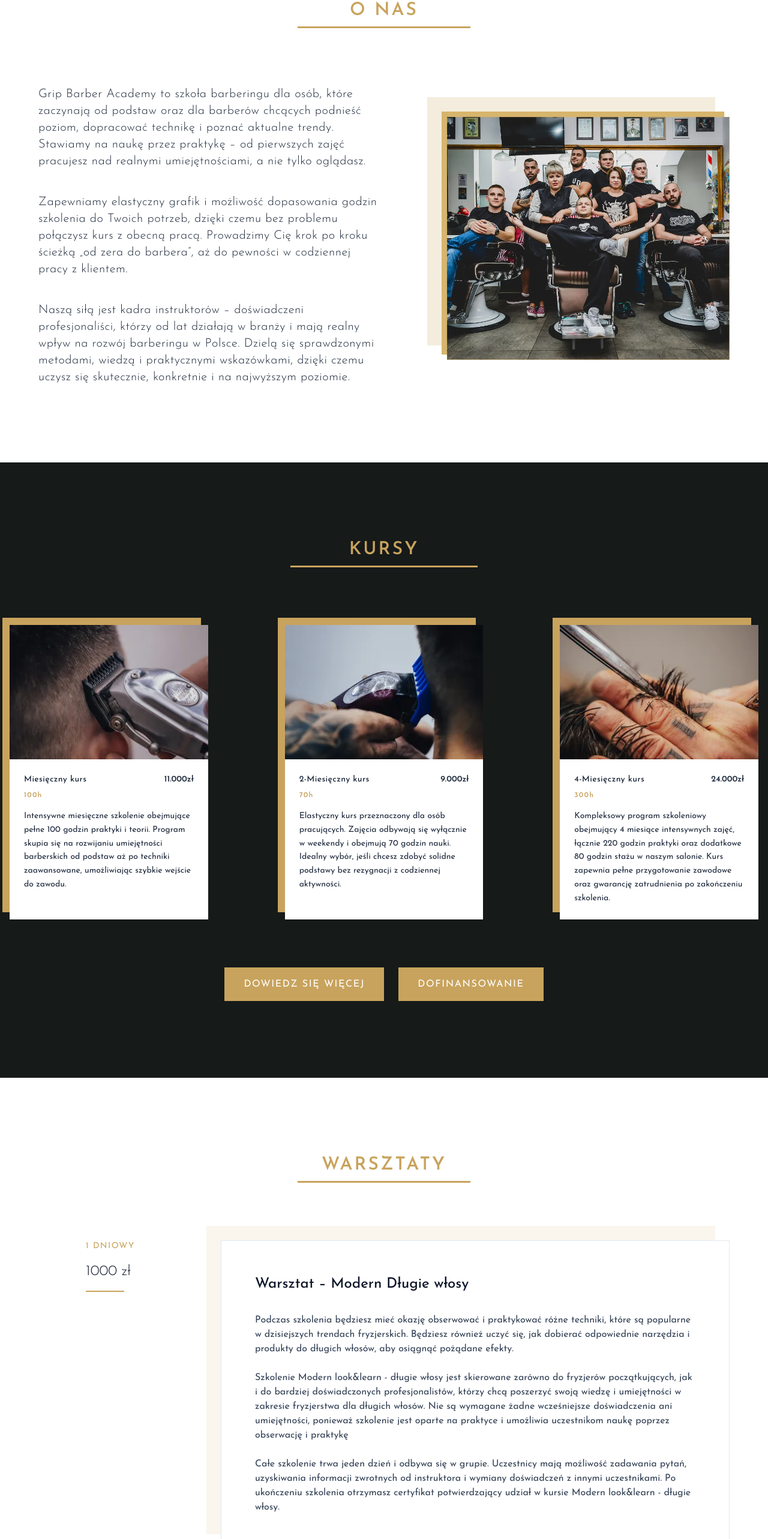
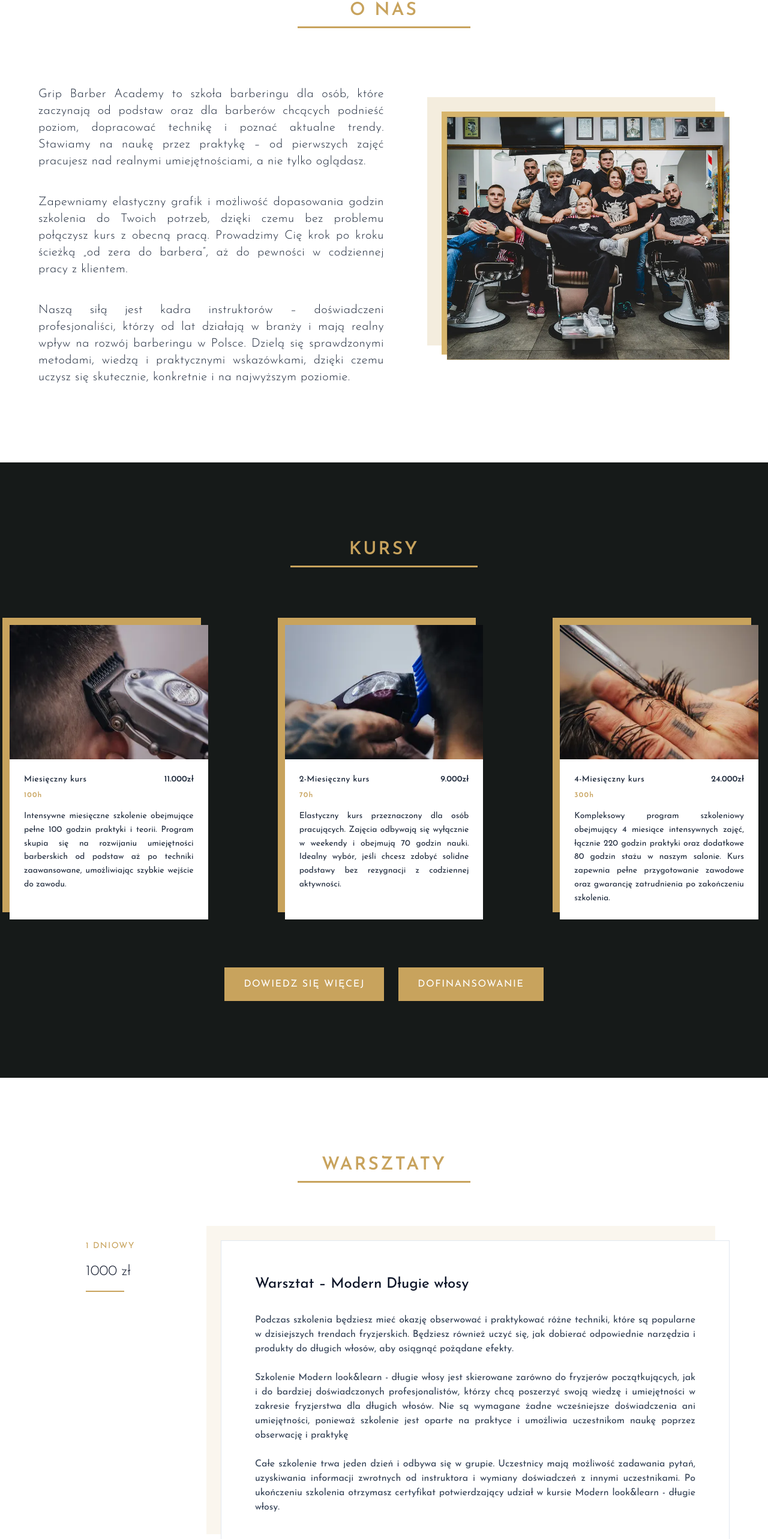
Before and after one commit to dawidzabrzenski/gripbarber2026, a React (Vite) app: page / in a window 1280 px wide. Shown: the part 928-3494 px from the top of the page at 60% size. Built offline with nearby package versions, Linux system fonts and the light colour scheme.

Commit message:
Text justify

```diff
--- a/src/sections/About.jsx
+++ b/src/sections/About.jsx
@@ -7,7 +7,7 @@ export default function About() {
         <SectionHeader title="O nas" />
 
         <div className="grid gap-24 items-center lg:grid-cols-[1.2fr_1fr]">
-          <div className="space-y-10 text-base sm:text-xl leading-relaxed tracking-wide font-light">
+          <div className="space-y-10 text-base sm:text-xl leading-relaxed tracking-wide font-light text-justify">
             <p>
               Grip Barber Academy to szkoła barberingu dla osób, które zaczynają
               od podstaw oraz dla barberów chcących podnieść poziom, dopracować
--- a/src/sections/Courses.jsx
+++ b/src/sections/Courses.jsx
@@ -58,7 +58,7 @@ export default function Courses() {
                     {course.hours}
                   </span>
 
-                  <p className="text-sm leading-relaxed flex-1">
+                  <p className="text-sm leading-relaxed flex-1 text-justify">
                     {course.description}
                   </p>
                 </div>
--- a/src/sections/Team.jsx
+++ b/src/sections/Team.jsx
@@ -94,7 +94,7 @@ export default function Team() {
                       </div>
                     </div>
 
-                    <p className="text-xl font-light leading-relaxed text-slate-300">
+                    <p className="text-xl font-light leading-relaxed text-slate-300 text-justify">
                       {member.description}
                     </p>
                   </div>
--- a/src/sections/Workshops.jsx
+++ b/src/sections/Workshops.jsx
@@ -57,7 +57,7 @@ export default function Workshops() {
                     {workshop.title}
                   </h3>
 
-                  <div className="space-y-6 text-slate-700 leading-relaxed text-sm lg:text-base">
+                  <div className="space-y-6 text-slate-700 leading-relaxed text-sm lg:text-base text-justify">
                     {workshop.description.map((text, i) => (
                       <p key={i}>{text}</p>
                     ))}
```
